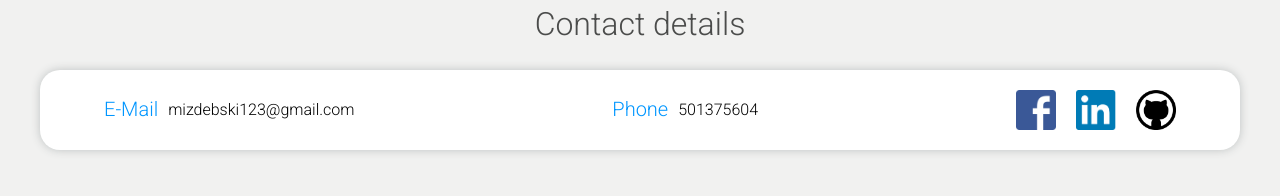
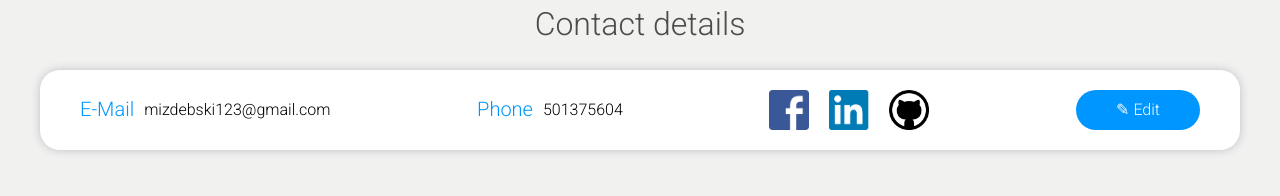
Before and after one commit to mizdebski77/Easy-Employ, a React (Create React App) app: page /Carrer in a window 1280 px wide. Shown: the part 604-800 px from the top of the page. Built offline with nearby package versions, Linux system fonts and the light colour scheme.

Commit message:
Edit button to contact wrapper added

```diff
--- a/src/features/Carrer/carrer.tsx
+++ b/src/features/Carrer/carrer.tsx
@@ -53,6 +53,8 @@ export const Carrer = () => {
                     <Icon src={linkedin} />
                     <Icon src={gh} />
                 </IconsWrapper>
+
+                <EditButton>✎ Edit</EditButton>
             </ContactWrapper>
         </Wrapper>
     );
--- a/src/features/Carrer/styledCarrer.ts
+++ b/src/features/Carrer/styledCarrer.ts
@@ -110,7 +110,7 @@ export const ContactWrapper = styled.div`
     max-width: 1200px;
     width: 100%;
     margin: 0 auto;
-    padding: 20px 64px;
+    padding: 20px 40px;
     display:  flex;
     justify-content: space-between;
     box-shadow: 0 0 10px ${({ theme }) => theme.color.fourthColor};
```
